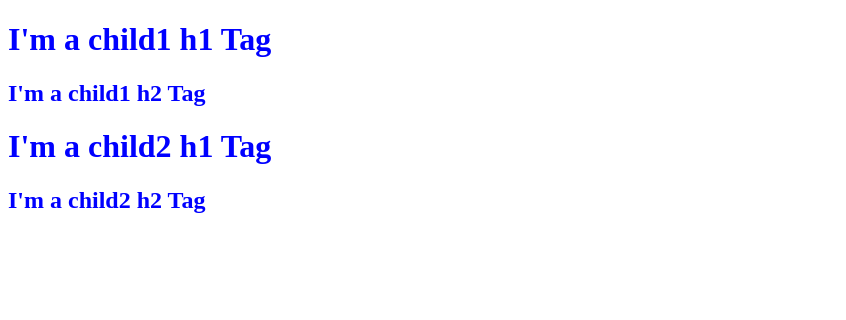
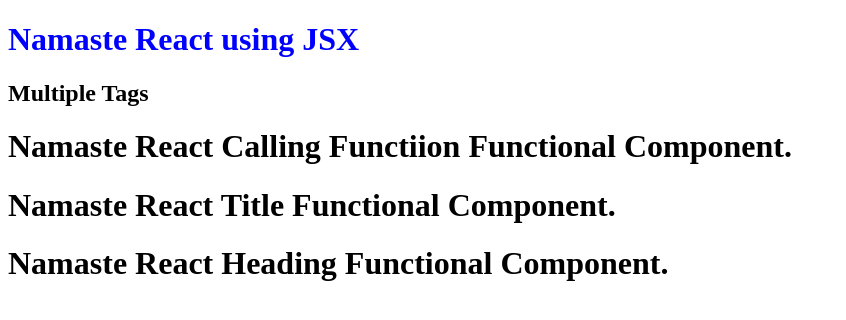
Before and after one commit to aminronak007/namaste-react, a React (Vite) app: page / in a window 1280 px wide. Shown: the top 320 px of the page, without its empty margins (0-846 px from the left). Built offline with nearby package versions, Linux system fonts and the light colour scheme.

Commit message:
Episode-3 Namaste React Completed

```diff
--- a/App.js
+++ b/App.js
@@ -1,43 +1,31 @@
 import React from "react";
-import ReactDOM from "react-dom";
+import ReactDOM from "react-dom/client";
 
-const parent = React.createElement("div", { id: "parent" }, [
-  React.createElement("div", { id: "child1" }, [
-    React.createElement(
-      "h1",
-      { key: "h1", id: "heading" },
-      "I'm a child1 h1 Tag"
-    ),
-    React.createElement(
-      "h2",
-      { key: "h2", id: "heading" },
-      "I'm a child1 h2 Tag"
-    ),
-  ]),
-  React.createElement("div", { id: "child2" }, [
-    React.createElement(
-      "h1",
-      { key: "h1.", id: "heading" },
-      "I'm a child2 h1 Tag"
-    ),
-    React.createElement(
-      "h2",
-      { key: "h2.", id: "heading" },
-      "I'm a child2 h2 Tag"
-    ),
-  ]),
-]); // Its an object and this object is a React Element
+// JSX - This is not a pure javascript code
+// It is transpiled by babel
+const jsxHeading = (
+  <div>
+    <h1 id="heading">Namaste React using JSX</h1>
+    <h2>Multiple Tags</h2>
+  </div>
+);
 
-console.log(parent);
+// Functional Components
+const TitleComponent = (props) => (
+  <div>
+    <h1>Namaste React {props?.title} Functional Component.</h1>
+  </div>
+);
 
-// ReactElement(Object) => HTML(Browser Understands)
-
-// const heading = React.createElement(
-//   "h1",
-//   { id: "heading", abc: "abc" },
-//   "Hello World from React !"
-// ); // Its a react element and returns an object
+const HeadingComponent = () => (
+  <div>
+    {jsxHeading}
+    {TitleComponent({ title: "Calling Functiion" })}
+    {/* This is also called Component Composition - A component inside another component is called Component Composition */}
+    <TitleComponent title={"Title"} />
+    <h1>Namaste React Heading Functional Component.</h1>
+  </div>
+);
 
 const root = ReactDOM.createRoot(document.getElementById("root"));
-
-root.render(parent);
+root.render(<HeadingComponent />);
```
